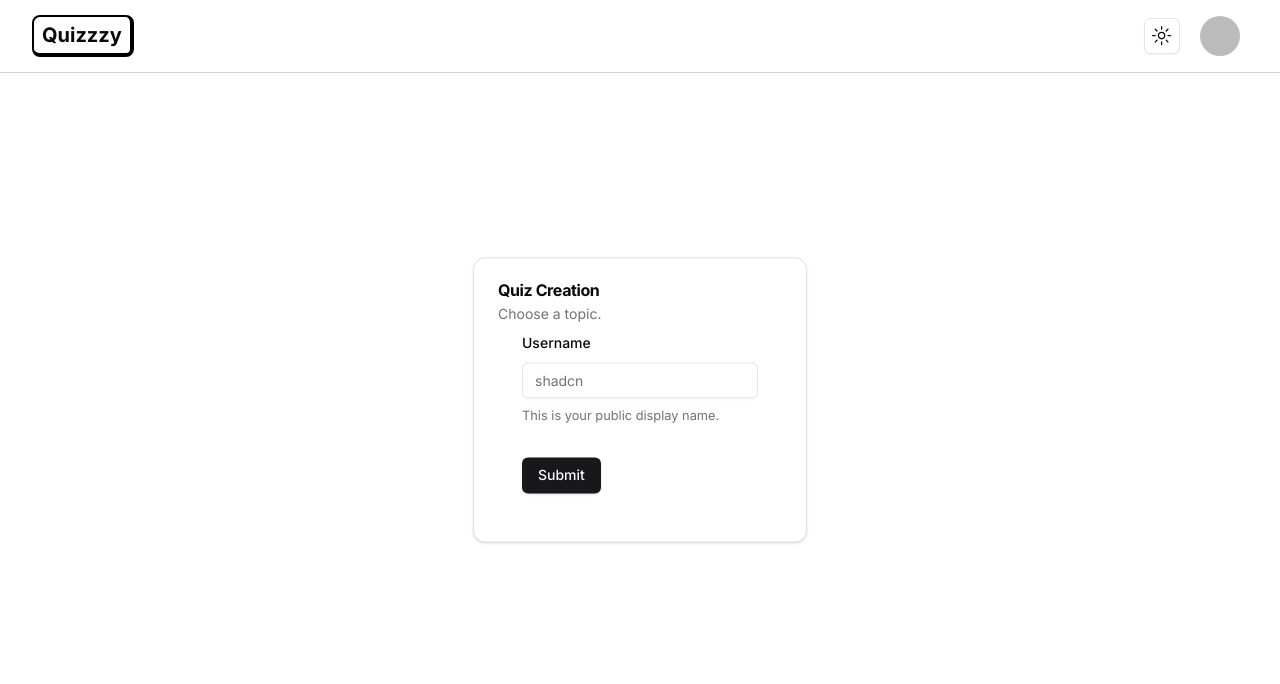
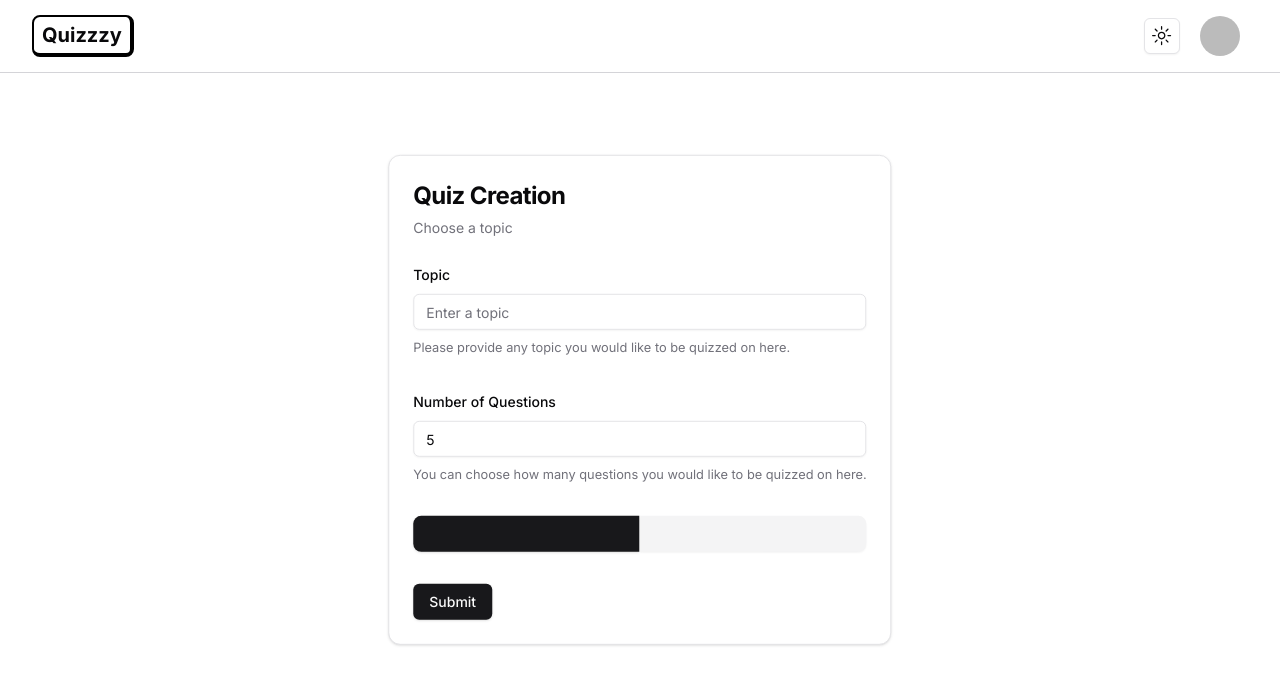
Before and after one commit to RThemian/quiz-open-ai, a Next.js app: page /quiz in a window 1280 px wide. Shown: the top 684 px of the page. Built offline with nearby package versions, Linux system fonts and the light colour scheme; no server answers; sample sign-in values are in the browser's storage.

Commit message:
adds form styling and topic function

```diff
--- a/src/components/QuizCreation.tsx
+++ b/src/components/QuizCreation.tsx
@@ -12,6 +12,7 @@ import {
   CardTitle,
 } from "./ui/card";
 import { Button } from "./ui/button";
+import { Separator } from "./ui/separator";
 
 import {
   Form,
@@ -43,39 +44,92 @@ const QuizCreation = (props: Props) => {
 
 
   return (
-    <div className="absolute top-1/2 left-1/2 -translate-x-1/2 -translate-y-1/2">
+    <div className="absolute -translate-x-1/2 -translate-y-1/2 top-1/2 left-1/2">
       <Card>
         <CardHeader>
-          <CardTitle className="font-bold text-2x">Quiz Creation</CardTitle>
-          <CardDescription>Choose a topic.</CardDescription>
+          <CardTitle className="text-2xl font-bold">Quiz Creation</CardTitle>
+          <CardDescription>Choose a topic</CardDescription>
+        </CardHeader>
         <CardContent>
           <Form {...form}>
-              <form
-                onSubmit={form.handleSubmit(onSubmit)}
-                className="space-y-8"
-              >
+            <form onSubmit={form.handleSubmit(onSubmit)} className="space-y-8">
               <FormField
                 control={form.control}
                 name="topic"
                 render={({ field }) => (
                   <FormItem>
-                      <FormLabel>Username</FormLabel>
+                    <FormLabel>Topic</FormLabel>
                     <FormControl>
-                        <Input placeholder="shadcn" {...field} />
+                      <Input placeholder="Enter a topic" {...field} />
                     </FormControl>
                     <FormDescription>
-                        This is your public display name.
+                      Please provide any topic you would like to be quizzed on
+                      here.
                     </FormDescription>
                     <FormMessage />
                   </FormItem>
                 )}
               />
-                <Button type="submit">Submit</Button>
+              <FormField
+                control={form.control}
+                name="amount"
+                render={({ field }) => (
+                  <FormItem>
+                    <FormLabel>Number of Questions</FormLabel>
+                    <FormControl>
+                      <Input
+                        placeholder="How many questions?"
+                        type="number"
+                        {...field}
+                        onChange={(e) => {
+                          form.setValue("amount", parseInt(e.target.value));
+                        }}
+                        min={1}
+                        max={10}
+                      />
+                    </FormControl>
+                    <FormDescription>
+                      You can choose how many questions you would like to be
+                      quizzed on here.
+                    </FormDescription>
+                    <FormMessage />
+                  </FormItem>
+                )}
+              />
+
+              <div className="flex justify-between">
+                <Button
+                  variant={
+                    form.getValues("type") === "mcq" ? "default" : "secondary"
+                  }
+                  className="w-1/2 rounded-none rounded-l-lg"
+                  onClick={() => {
+                    form.setValue("type", "mcq");
+                  }}
+                  type="button"
+                >
+                  {/* <CopyCheck className="w-4 h-4 mr-2" /> Multiple Choice */}
+                </Button>
+                <Separator orientation="vertical" />
+                <Button
+                  variant={
+                    form.getValues("type") === "open_ended"
+                      ? "default"
+                      : "secondary"
+                  }
+                  className="w-1/2 rounded-none rounded-r-lg"
+                  onClick={() => form.setValue("type", "open_ended")}
+                  type="button"
+                >
+                  {/* <BookOpen className="w-4 h-4 mr-2" /> Open Ended */}
+                </Button>
+              </div>
+              <Button  type="submit">
+                Submit
+              </Button>
             </form>
           </Form>
-
         </CardContent>
-        </CardHeader>
       </Card>
     </div>
   );
```
Lines whose indentation alone changed are shown as unchanged.
